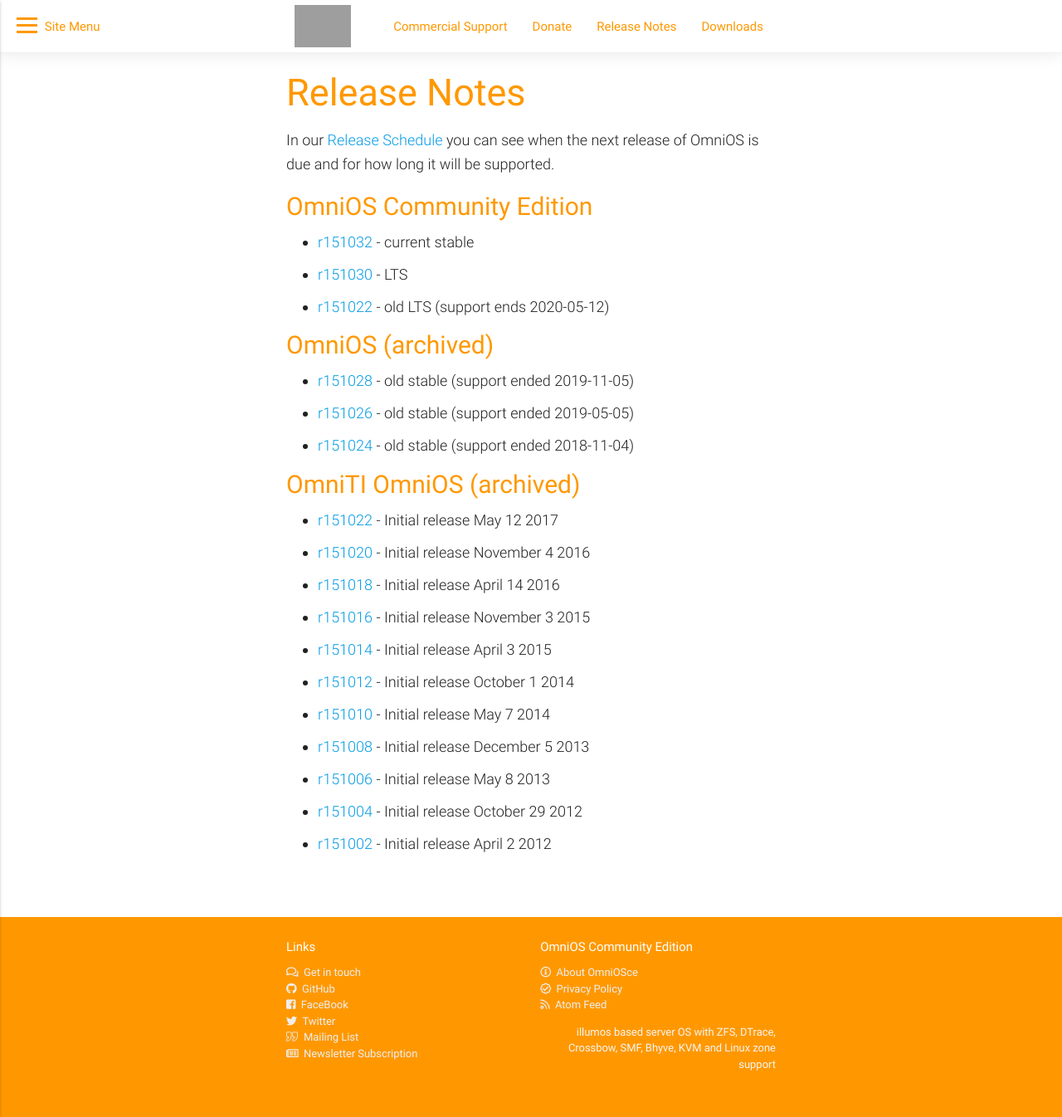
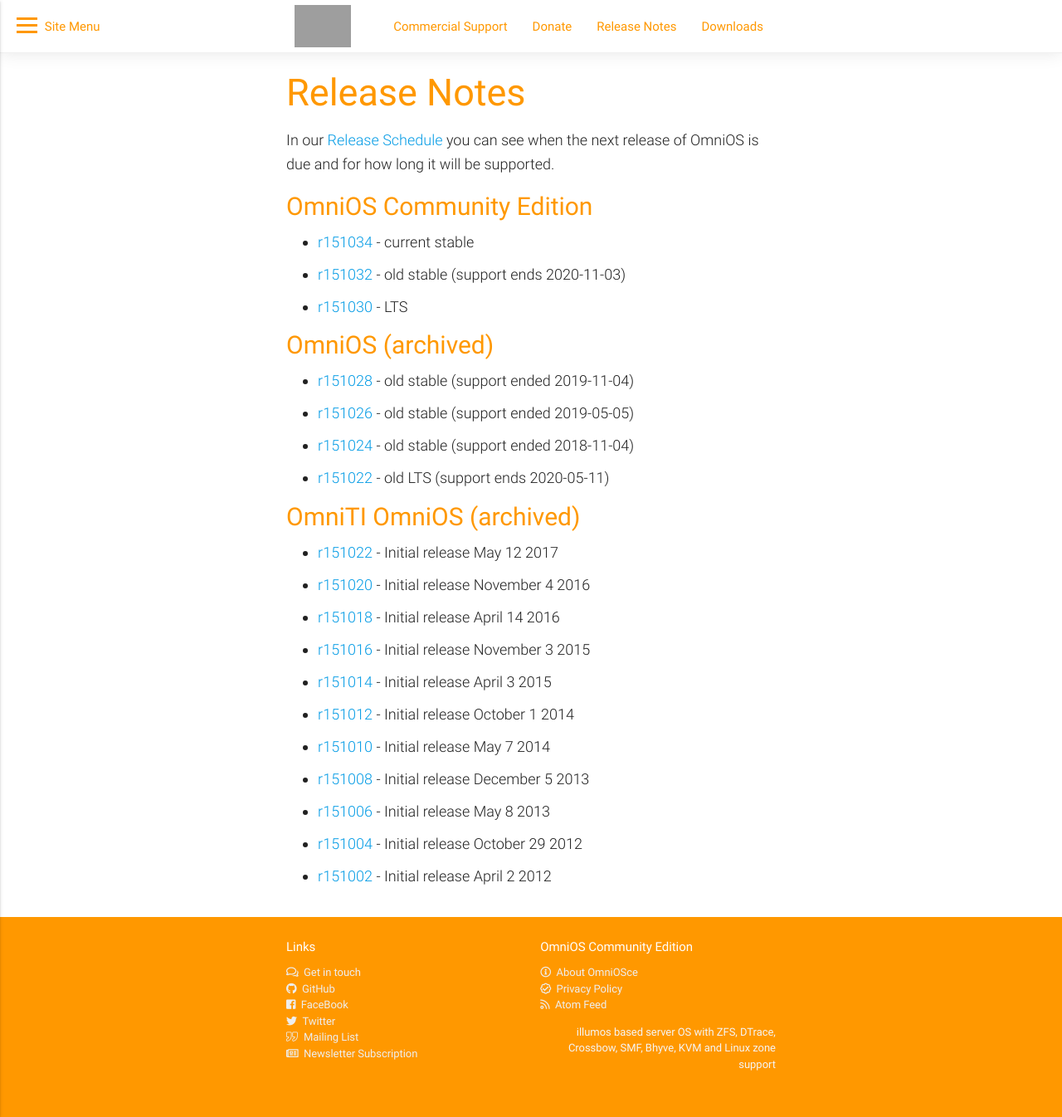
Before and after one commit to omniosorg/omniosorg.github.io, a Jekyll site: the page built from releasenotes.md, in a window 1280 px wide and 1346 px high. Shown: the whole window at 83% size. Built offline with Jekyll 4.4.1, drawn with Linux system fonts in a browser that asks for light colours; comment, search, counter and statistics services are not loaded; grey boxes are pictures that could not be loaded.

Commit message:
r151034 release

```diff
--- a/_config.yml
+++ b/_config.yml
@@ -9,9 +9,9 @@
 download_path: https://downloads.omniosce.org/media
 uswest_path: https://us-west.mirror.omniosce.org/downloads/media
 download_prefix: omniosce-
-omnios_stable_date: the 4th of November, 2019
-omnios_stable: r151032
-omnios_stable_suffix: p
+omnios_stable_date: the 4th of May, 2020
+omnios_stable: r151034
+omnios_stable_suffix:
 omnios_oldstable: r151030
 omnios_lts_date: the 6th of May, 2019
 omnios_lts: r151030
--- a/releasenotes.md
+++ b/releasenotes.md
@@ -12,15 +12,16 @@
 
 ## OmniOS Community Edition
 
-* [r151032](https://github.com/omniosorg/omnios-build/blob/r151032/doc/ReleaseNotes.md) - current stable
+* [r151034](https://github.com/omniosorg/omnios-build/blob/r151034/doc/ReleaseNotes.md) - current stable
+* [r151032](https://github.com/omniosorg/omnios-build/blob/r151032/doc/ReleaseNotes.md) - old stable (support ends 2020-11-03)
 * [r151030](https://github.com/omniosorg/omnios-build/blob/r151030/doc/ReleaseNotes.md) - LTS
-* [r151022](https://github.com/omniosorg/omnios-build/blob/r151022/doc/ReleaseNotes.md) - old LTS (support ends 2020-05-12)
 
 ## OmniOS (archived)
 
-* [r151028](https://github.com/omniosorg/omnios-build/blob/r151028/doc/ReleaseNotes.md) - old stable (support ended 2019-11-05)
+* [r151028](https://github.com/omniosorg/omnios-build/blob/r151028/doc/ReleaseNotes.md) - old stable (support ended 2019-11-04)
 * [r151026](https://github.com/omniosorg/omnios-build/blob/r151026/doc/ReleaseNotes.md) - old stable (support ended 2019-05-05)
 * [r151024](https://github.com/omniosorg/omnios-build/blob/r151024/doc/ReleaseNotes.md) - old stable (support ended 2018-11-04)
+* [r151022](https://github.com/omniosorg/omnios-build/blob/r151022/doc/ReleaseNotes.md) - old LTS (support ends 2020-05-11)
 
 ## OmniTI OmniOS (archived)
 
```
Also changed, not shown: schedule.md (+4 -3 lines), upgrade.md (+2 -1 lines).
